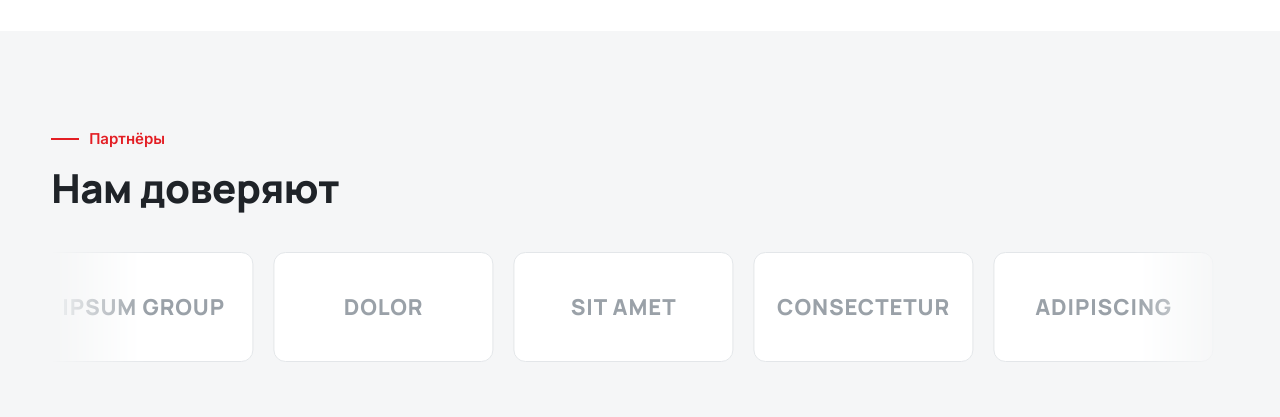
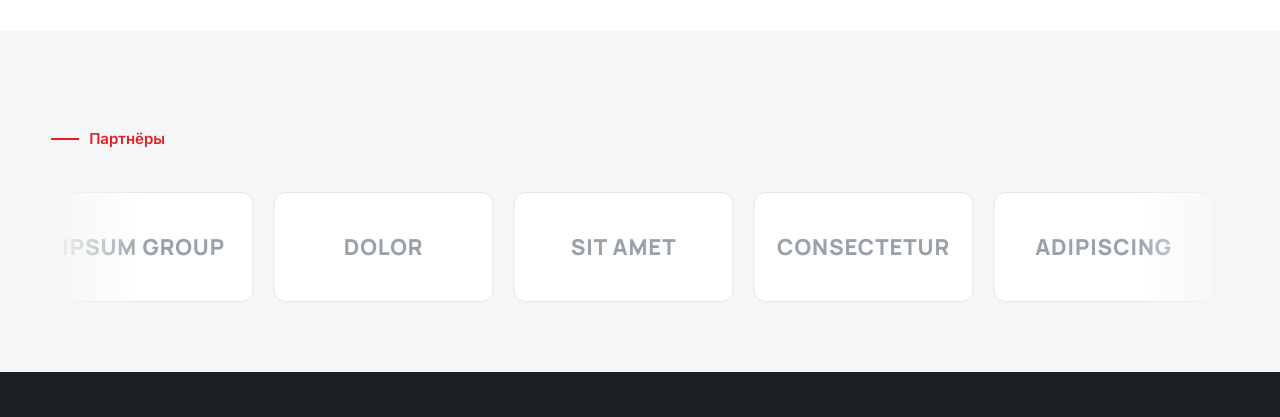
Before and after one commit to kuanyshlucky-oss/bayanaul-geology, a plain HTML site: page index.html in a window 1280 px wide. Shown: the part 3280-3697 px from the top of the page. Drawn offline with nearby package versions, Linux system fonts and the light colour scheme.

Commit message:
Партнёры: убран заголовок «Нам доверяют»
Co-Authored-By: Claude Opus 5.5 <noreply@anthropic.com>
Claude-Session: https://claude.ai/code/session_01DDZu3mGUzJsw4wHUee4FhC

```diff
--- a/index.html
+++ b/index.html
@@ -132,7 +132,7 @@ nav a.on{color:var(--red);background:#fdecec}
 
 /* партнёры: бесконечная лента */
 .partners{padding-bottom:clamp(40px,5vw,72px)}
-.marq{margin-top:36px;overflow:hidden;position:relative;-webkit-mask-image:linear-gradient(90deg,transparent,#000 8%,#000 92%,transparent);mask-image:linear-gradient(90deg,transparent,#000 8%,#000 92%,transparent)}
+.marq{margin-top:20px;overflow:hidden;position:relative;-webkit-mask-image:linear-gradient(90deg,transparent,#000 8%,#000 92%,transparent);mask-image:linear-gradient(90deg,transparent,#000 8%,#000 92%,transparent)}
 .mtrack{display:flex;gap:20px;width:max-content;animation:marq var(--mdur,40s) linear infinite;padding:6px 0}
 .marq:hover .mtrack{animation-play-state:paused}
 @keyframes marq{to{transform:translateX(calc(-50% - 10px))}}
@@ -513,7 +513,7 @@ input,select,textarea{min-height:56px;font-size:17px;border-width:1.5px;border-c
   </div>
 </section>
 <section class="band grey partners" id="partners" data-pg="home services">
-  <div class="wrap"><div class="kicker">Партнёры</div><h2>Нам доверяют</h2></div>
+  <div class="wrap"><div class="kicker">Партнёры</div></div>
   <div class="marq" id="marq" aria-label="Логотипы партнёров"><div class="mtrack" id="mtrack"></div></div>
 </section>
 <div class="pgnav" id="pgnav" hidden><a class="btn o" href="#top">← На главную</a><a class="btn p" href="#request">Оставить заявку</a></div>
```
